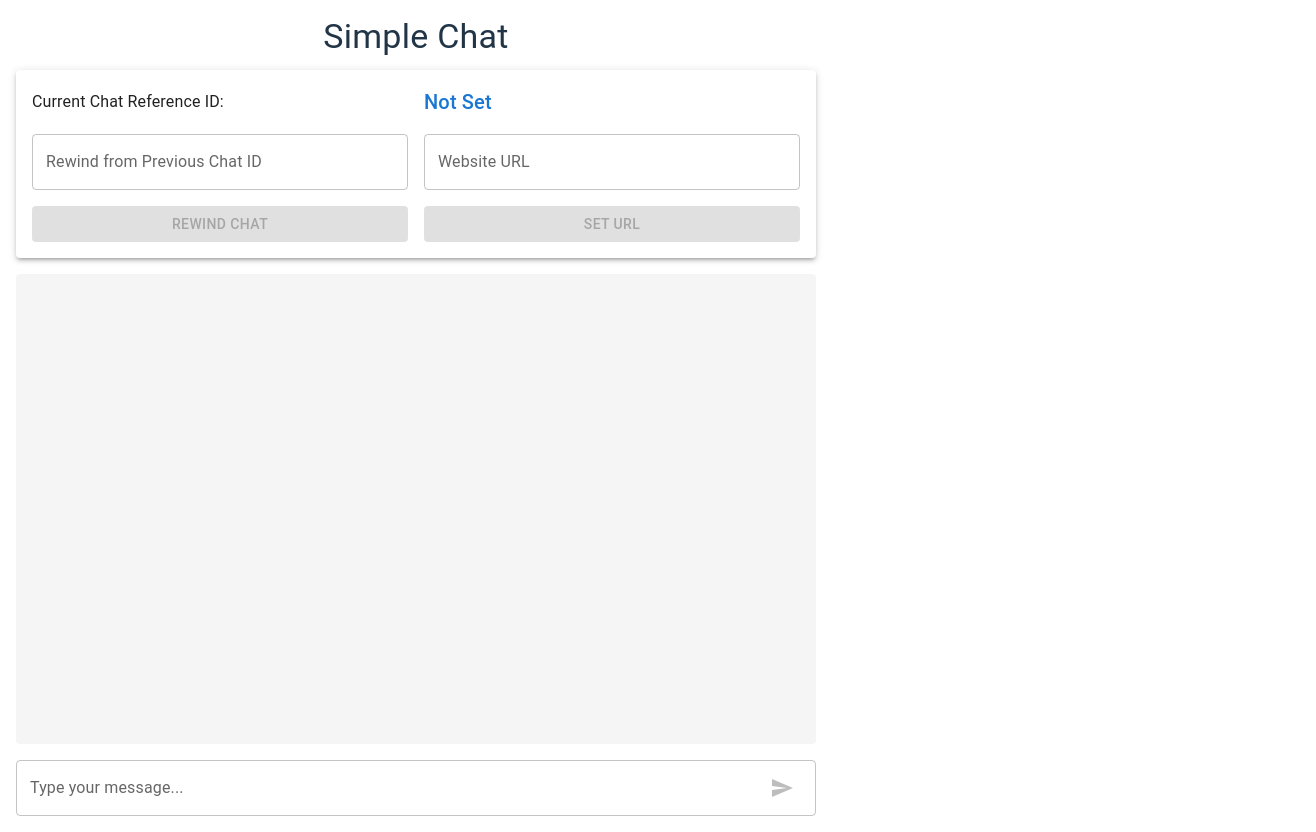
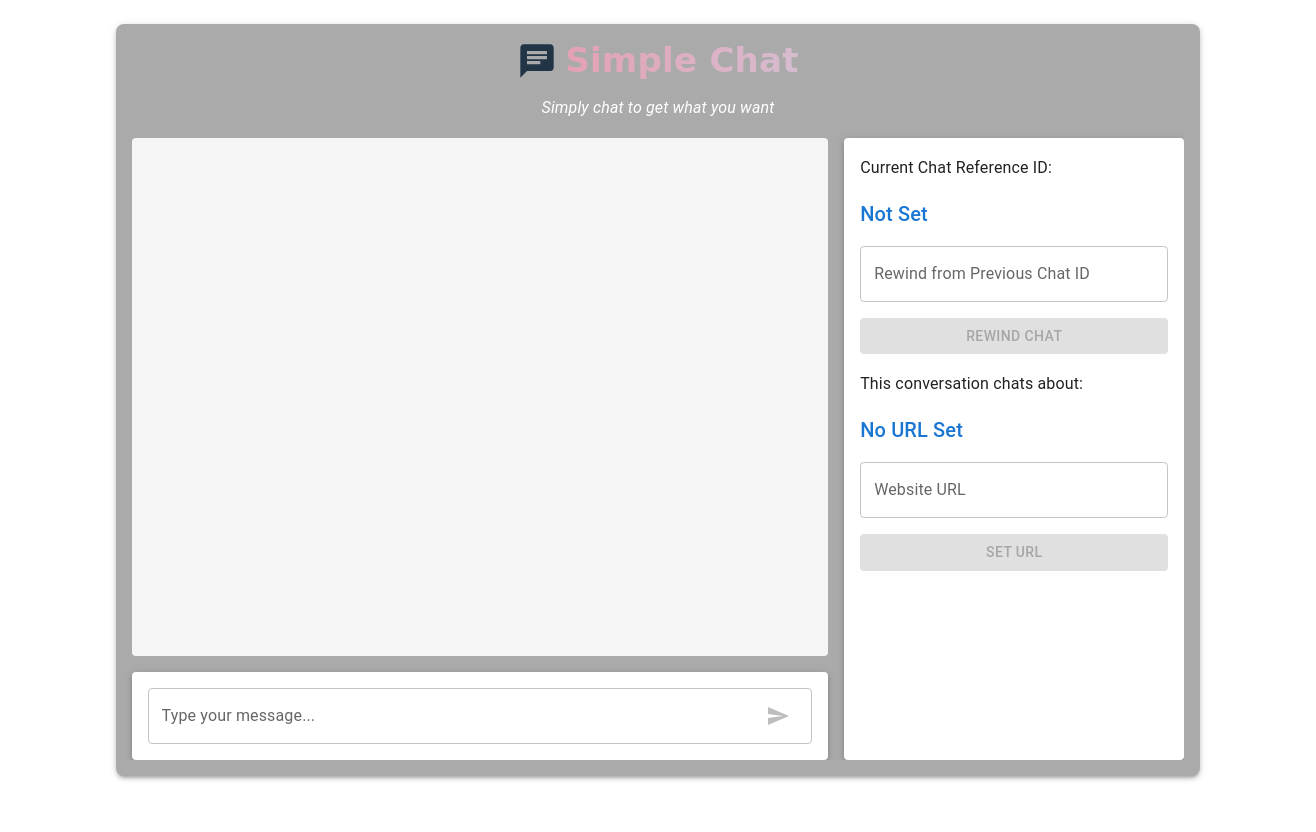
Before and after one commit to qstommyshu/simple-chat, a React (Vite) app in the folder client/: page / in a window 1280 px wide. Shown: the whole page, 1316 px wide, since content can reach past the window. After the commit the page ends 800 px from the top, so only its background shows below. Built offline with nearby package versions, Linux system fonts and the light colour scheme.

Commit message:
feat(client): refine client UI

```diff
--- a/client/src/App.tsx
+++ b/client/src/App.tsx
@@ -4,7 +4,6 @@
   TextField,
   InputAdornment,
   IconButton,
-  Grid,
   Box,
   Paper,
   Typography,
@@ -14,8 +13,11 @@
   Avatar,
   CircularProgress,
   Snackbar,
+  Grid,
+  Chip,
 } from '@mui/material';
 import SendIcon from '@mui/icons-material/Send';
+import ChatIcon from '@mui/icons-material/Chat'; // Added for the title
 import { useSelector, useDispatch } from 'react-redux';
 import {
   selectChatId,
@@ -29,7 +31,10 @@
 import { loadChatFromId, sendChatMessage, sendURL } from './routes';
 import MuiAlert, { AlertProps } from '@mui/material/Alert';
 
-const Alert = React.forwardRef<HTMLDivElement, AlertProps>(function Alert(props, ref) {
+const Alert = React.forwardRef<HTMLDivElement, AlertProps>(function Alert(
+  props,
+  ref
+) {
   return <MuiAlert elevation={6} ref={ref} variant="filled" {...props} />;
 });
 
@@ -43,6 +48,7 @@
   const [prevChatId, setPrevChatId] = useState<string>('');
   const chatBoxRef = useRef<HTMLDivElement>(null);
   const [isLoading, setIsLoading] = useState<boolean>(false);
+  const [isChatUrlSet, setIsChatUrlSet] = useState<boolean>(false);
 
   // Snackbar state
   const [snackbarOpen, setSnackbarOpen] = useState<boolean>(false);
@@ -64,12 +70,12 @@
     setSnackbarOpen(true);
   };
 
-  // Effect to scroll to the latest message when messages are updated
+  // Updated Effect to scroll to the latest message when messages or options are updated
   useEffect(() => {
     if (chatBoxRef.current) {
       chatBoxRef.current.scrollTop = chatBoxRef.current.scrollHeight;
     }
-  }, [chat]);
+  }, [chat, options]); // Added 'options' to dependencies
 
   const rewindChat = async (prevChatId: string) => {
     if (!prevChatId.trim()) {
@@ -81,6 +87,7 @@
       const prevChat = await loadChatFromId(prevChatId);
       setPrevChatId('');
       setOptions([]);
+      setIsChatUrlSet(true);
       dispatch(loadChat(prevChat));
       showSnackbar('Chat rewound successfully!', 'success');
     } catch (error) {
@@ -99,6 +106,7 @@
     try {
       setIsLoading(true);
       const chat = await sendURL(url);
+      setIsChatUrlSet(true);
       dispatch(loadChat(chat));
       showSnackbar('URL set successfully!', 'success');
     } catch (error) {
@@ -148,84 +156,77 @@
   return (
       <Box
         sx={{
-        width: '100%',
-        maxWidth: '800px',
-        margin: '0 auto',
+          width: '80%',
+          margin: '20px auto',
           padding: 2,
           fontFamily: 'Roboto, sans-serif',
+          justifyContent: 'center',
+          height: '90vh',
           display: 'flex',
           flexDirection: 'column',
-        height: '100vh',
+          boxShadow: 3,
+          borderRadius: 2,
+          background: '#aaaaaa', // Updated background
         }}
       >
-      <Typography variant="h4" align="center" gutterBottom>
+      {/* Updated Title */}
+      <Typography
+        variant="h4"
+        align="center"
+        gutterBottom
+        sx={{
+          fontFamily: 'Comic Sans MS, cursive, sans-serif',
+          fontWeight: 'bold',
+          display: 'flex',
+          alignItems: 'center',
+          justifyContent: 'center',
+          background: 'linear-gradient(to right, #ff6e7f, #bfe9ff)',
+          WebkitBackgroundClip: 'text',
+          WebkitTextFillColor: 'transparent',
+        }}
+      >
+        <ChatIcon sx={{ fontSize: '2.5rem', marginRight: '0.5rem' }} />
         Simple Chat
       </Typography>
 
-      <Paper elevation={3} sx={{ padding: 2, marginBottom: 2 }}>
-        <Grid container spacing={2} alignItems="center">
-          {/* Reference ID */}
-          <Grid item xs={12} md={6}>
-            <Typography variant="subtitle1">Current Chat Reference ID:</Typography>
-          </Grid>
-          <Grid item xs={12} md={6}>
-            <Typography variant="h6" color="primary">
-              {chatId || 'Not Set'}
+      {/* Added Slogan Near Title */}
+      <Typography
+        variant="subtitle1"
+        align="center"
+        gutterBottom
+        sx={{
+          fontFamily: 'Roboto, sans-serif',
+          fontStyle: 'italic',
+          color: '#ffffff',
+          marginBottom: 2,
+        }}
+      >
+        Simply chat to get what you want
       </Typography>
-          </Grid>
 
-          {/* Rewind Chat ID and Website URL */}
-          <Grid item xs={12} md={6}>
-            <TextField
-              label="Rewind from Previous Chat ID"
-              variant="outlined"
-              fullWidth
-              value={prevChatId}
-              type="number"
-              onChange={(e) => setPrevChatId(e.target.value)}
-              disabled={isLoading}
-            />
-          </Grid>
-          <Grid item xs={12} md={6}>
-            <TextField
-              label="Website URL"
-              variant="outlined"
-              fullWidth
-              value={url}
-              onChange={(e) => dispatch(updateUrl(e.target.value))}
-              disabled={isLoading}
-            />
-          </Grid>
-
-          {/* Buttons */}
-          <Grid item xs={12} md={6}>
-            <Button
-              variant="contained"
-              color="secondary"
-              fullWidth
-              onClick={() => rewindChat(prevChatId)}
-              disabled={!prevChatId.trim() || isLoading}
+      {/* Main Content */}
+      <Grid container spacing={2} sx={{ flexGrow: 1, overflow: 'hidden' }}>
+        {/* Left Side - Chat Box and Input */}
+        <Grid
+          item
+          xs={12}
+          md={8}
+          sx={{
+            display: 'flex',
+            flexDirection: 'column',
+            height: '100%',
+            // width: '100%',
+              width: {
+                xs: '90%',
+                md: '1300px',
+              },
+          }}
+          flexShrink={0}
         >
-              Rewind Chat
-            </Button>
-          </Grid>
-          <Grid item xs={12} md={6}>
-            <Button
-              variant="contained"
-              color="primary"
-              fullWidth
-              onClick={setURL}
-              disabled={!url.trim() || isLoading}
-            >
-              Set URL
-            </Button>
-          </Grid>
-        </Grid>
-      </Paper>
-
+          {/* Chat Box Section */}
           <Box
             sx={{
-          flexGrow: 1,
+              flexGrow: 1, // Allow the chat box to take up available space
               overflowY: 'auto',
               padding: 2,
               backgroundColor: '#f5f5f5',
@@ -240,7 +241,8 @@
                   key={index}
                   sx={{
                     display: 'flex',
-                justifyContent: message.role === 'user' ? 'flex-end' : 'flex-start',
+                    justifyContent:
+                      message.role === 'user' ? 'flex-end' : 'flex-start',
                     padding: 0,
                   }}
                 >
@@ -251,7 +253,8 @@
                     sx={{
                       padding: 1.5,
                       maxWidth: '80%',
-                  backgroundColor: message.role === 'user' ? '#1976d2' : '#e0e0e0',
+                      backgroundColor:
+                        message.role === 'user' ? '#1976d2' : '#e0e0e0',
                     }}
                   >
                     <Typography
@@ -273,23 +276,37 @@
             {options.length > 0 && (
               <Box sx={{ marginTop: 2 }}>
                 <Divider />
-            <Box sx={{ marginTop: 1, display: 'flex', flexWrap: 'wrap' }}>
+                <Box
+                  sx={{
+                    marginTop: 1,
+                    display: 'flex',
+                    flexWrap: 'wrap',
+                    gap: 1, // Adds consistent spacing between Chips
+                  }}
+                >
                   {options.map((option, index) => (
-                <Button
+                    <Chip
                       key={index}
+                      label={option}
+                      clickable
+                      color="primary"
                       variant="outlined"
-                  color="primary"
-                  sx={{ marginRight: 1, marginBottom: 1 }}
                       onClick={() => sendToServer(option)}
-                >
-                  {option}
-                </Button>
+                      sx={{
+                        borderRadius: '16px',
+                        paddingLeft: '12px',
+                        paddingRight: '12px',
+                        fontWeight: '500',
+                      }}
+                    />
                   ))}
                 </Box>
               </Box>
             )}
           </Box>
 
+          {/* Input Field */}
+          <Paper elevation={3} sx={{ padding: 2 }}>
             <Box sx={{ display: 'flex', alignItems: 'center' }}>
               <TextField
                 label="Type your message..."
@@ -314,8 +331,102 @@
                   ),
                 }}
               />
-        {isLoading && <CircularProgress size={24} sx={{ marginLeft: 2 }} />}
+              {isLoading && (
+                <CircularProgress size={24} sx={{ marginLeft: 2 }} />
+              )}
             </Box>
+          </Paper>
+        </Grid>
+
+        {/* Right Side - Controls */}
+        <Grid
+          item
+          xs={12}
+          md={4}
+          sx={{
+            display: 'flex',
+            flexDirection: 'column',
+            height: '100%',
+          }}
+        >
+          {/* Reference ID Section */}
+          <Paper
+            elevation={3}
+            sx={{
+              flexGrow: 1, // Allow the controls section to take up available space
+              display: 'flex',
+              flexDirection: 'column',
+              justifyContent: 'space-between',
+              padding: 2,
+              overflowY: 'auto', // Add scroll if content exceeds available space
+            }}
+          >
+            <Box sx={{ display: 'flex', flexDirection: 'column', gap: 2 }}>
+              {/* Current Chat Reference ID */}
+              <Typography variant="subtitle1">
+                Current Chat Reference ID:
+              </Typography>
+              <Typography variant="h6" color="primary">
+                {chatId || 'Not Set'}
+              </Typography>
+
+              {/* Rewind Chat ID */}
+              <TextField
+                label="Rewind from Previous Chat ID"
+                variant="outlined"
+                fullWidth
+                value={prevChatId}
+                type="number"
+                onChange={(e) => setPrevChatId(e.target.value)}
+                disabled={isLoading}
+              />
+
+              <Button
+                variant="contained"
+                color="secondary"
+                fullWidth
+                onClick={() => rewindChat(prevChatId)}
+                disabled={!prevChatId.trim() || isLoading}
+              >
+                Rewind Chat
+              </Button>
+
+              {/* Website URL Slogan */}
+              <Typography variant="subtitle1">
+                This conversation chats about:
+              </Typography>
+              <Typography variant="h6" color="primary">
+                {url || 'No URL Set'}
+              </Typography>
+
+              {/* Website URL Input */}
+                {isChatUrlSet ?
+                    'url for current chat is set, start a new chat to chat about another website' :
+                    <>
+                    <TextField
+                        label="Website URL"
+                        variant="outlined"
+                        fullWidth
+                        value={url}
+                        onChange={(e) => dispatch(updateUrl(e.target.value))}
+                        disabled={isLoading}
+                      />
+
+                      <Button
+                        variant="contained"
+                        color="primary"
+                        fullWidth
+                        onClick={setURL}
+                        disabled={!url.trim() || isLoading}
+                      >
+                        Set URL
+                      </Button>
+                    </>
+                }
+            </Box>
+          </Paper>
+        </Grid>
+      </Grid>
 
       {/* Snackbar for Notifications */}
       <Snackbar
@@ -324,7 +435,11 @@
         onClose={handleSnackbarClose}
         anchorOrigin={{ vertical: 'bottom', horizontal: 'center' }}
       >
-        <Alert onClose={handleSnackbarClose} severity={snackbarSeverity} sx={{ width: '100%' }}>
+        <Alert
+          onClose={handleSnackbarClose}
+          severity={snackbarSeverity}
+          sx={{ width: '100%' }}
+        >
           {snackbarMessage}
         </Alert>
       </Snackbar>
```
Lines whose indentation alone changed are shown as unchanged.
